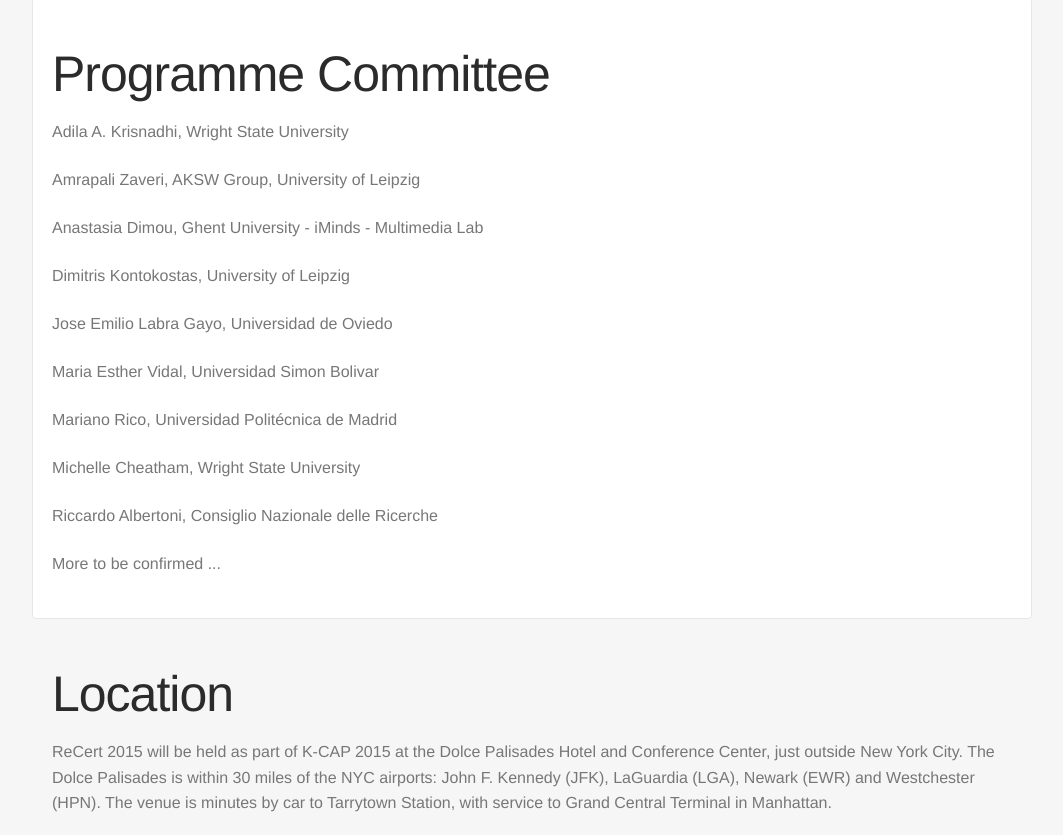
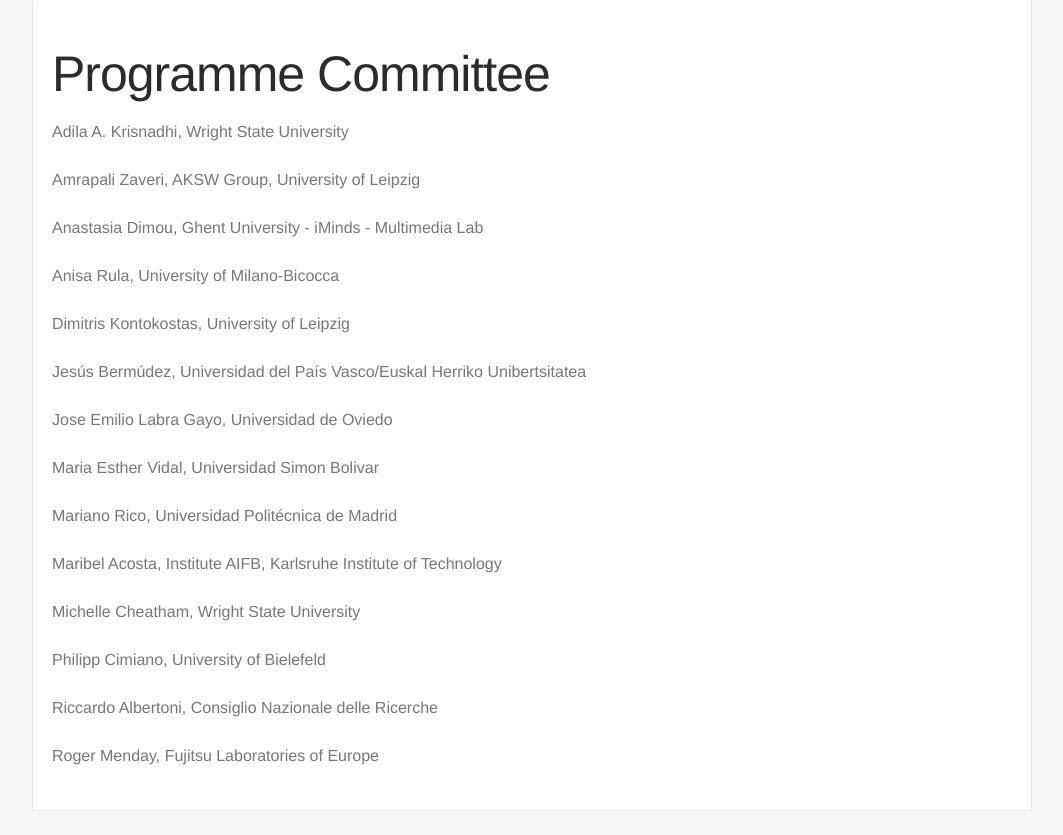
Before and after one commit to recert-ld/recert-ld.github.io, a plain HTML site: page 2015/index.html in a window 1280 px wide. Shown: the part 3212-4047 px from the top of the page, without its empty margins (108-1171 px from the left). Drawn offline with nearby package versions, Linux system fonts and the light colour scheme; some packages are replaced by stand-ins of ours.

Commit message:
updated the PC

```diff
--- a/2015/index.html
+++ b/2015/index.html
@@ -312,13 +312,17 @@
             <li><p>Adila A. Krisnadhi, Wright State University</p></li>
             <li><p>Amrapali Zaveri, AKSW Group, University of Leipzig</p></li>
             <li><p>Anastasia Dimou, Ghent University - iMinds - Multimedia Lab</p></li>
+            <li><p>Anisa Rula, University of Milano-Bicocca</p></li>
             <li><p>Dimitris Kontokostas, University of Leipzig</p></li>
+            <li><p>Jesús Bermúdez, Universidad del País Vasco/Euskal Herriko Unibertsitatea</p></li>
             <li><p>Jose Emilio Labra Gayo, Universidad de Oviedo</p></li>
             <li><p>Maria Esther Vidal, Universidad Simon Bolivar</p></li>
             <li><p>Mariano Rico, Universidad Politécnica de Madrid</p></li>
+            <li><p>Maribel Acosta, Institute AIFB, Karlsruhe Institute of Technology</p></li>
             <li><p>Michelle Cheatham, Wright State University</p></li>
+            <li><p>Philipp Cimiano, University of Bielefeld</p></li>
             <li><p>Riccardo Albertoni, Consiglio Nazionale delle Ricerche</p></li>
-            <li><p>More to be confirmed ...</li>
+            <li><p>Roger Menday, Fujitsu Laboratories of Europe</p></li>
         </ul>
     </section>
     <!-- / Programme Committee -->
```
